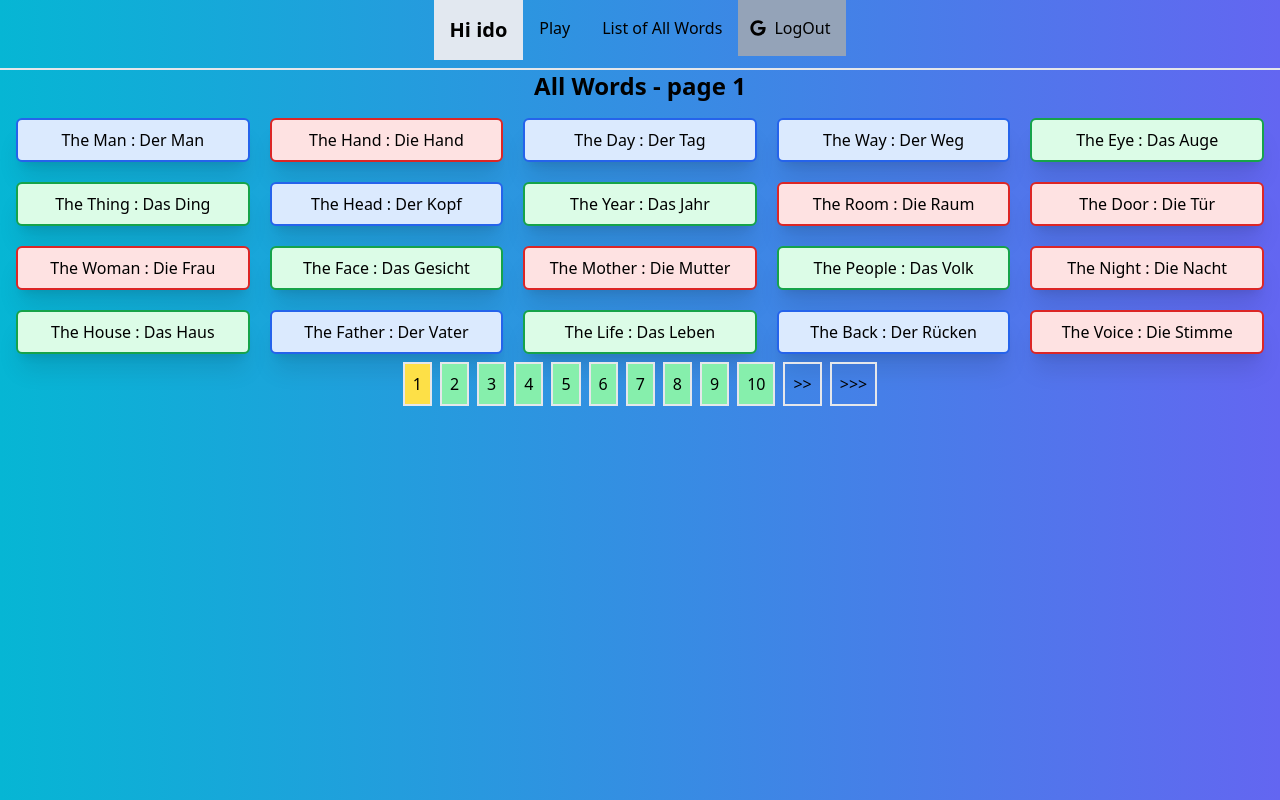
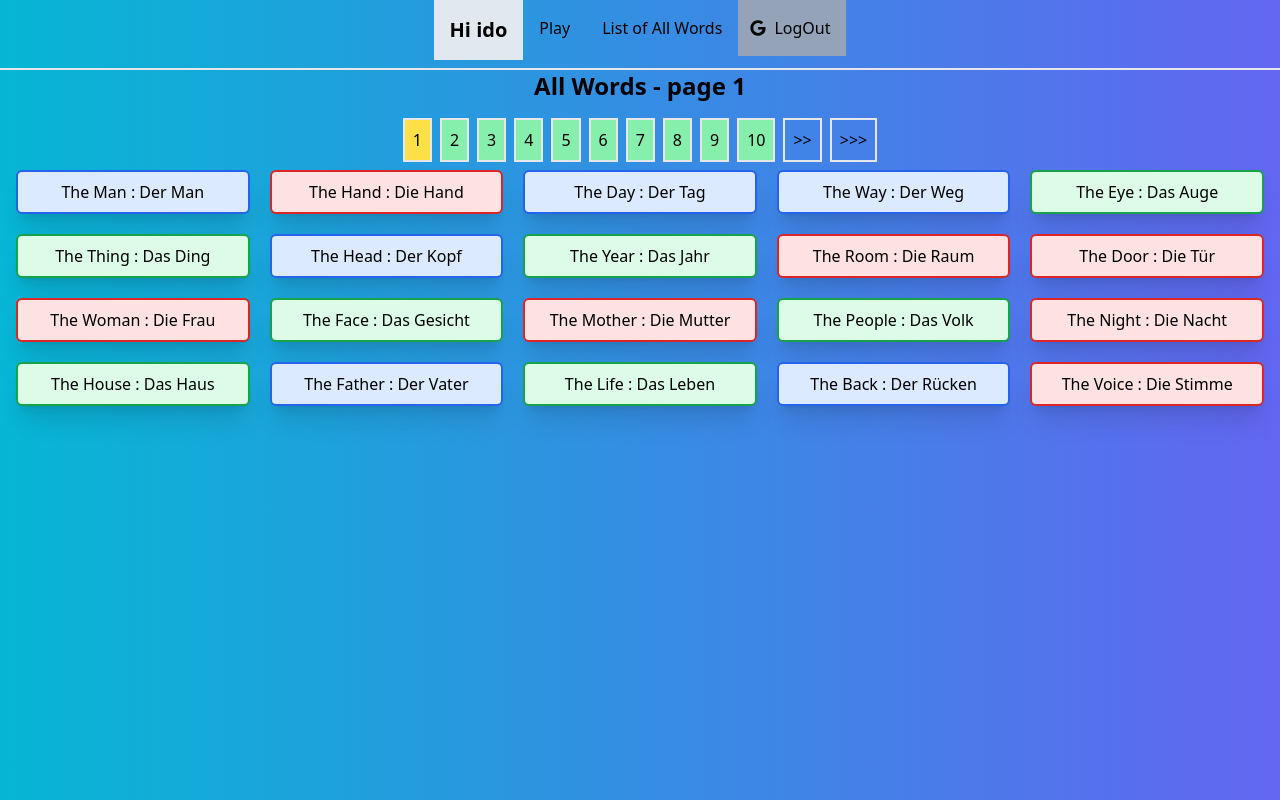
Before and after one commit to idomand/word-game, a React (Vite) app: page /allWords in a window 1280 px wide. Built offline with nearby package versions, Linux system fonts and the light colour scheme.

Commit message:
move pagination element

```diff
--- a/src/pages/AllWords.tsx
+++ b/src/pages/AllWords.tsx
@@ -35,6 +35,11 @@ export default function AllWords() {
   return (
     <div>
       <H1>All Words - page {currentPage}</H1>
+      <Pagination
+        currentPage={currentPage}
+        setCurrentPage={setCurrentPage}
+        numberOfPages={numberOfPages}
+      />
       <div className="mx-3 grid grid-cols-2 gap-3 sm:grid-cols-3 md:grid-cols-4 lg:grid-cols-5">
         {wordsToShow.map((element) => {
           return (
@@ -49,12 +54,6 @@ export default function AllWords() {
           );
         })}
       </div>
-
-      <Pagination
-        currentPage={currentPage}
-        setCurrentPage={setCurrentPage}
-        numberOfPages={numberOfPages}
-      />
     </div>
   );
 }
```
